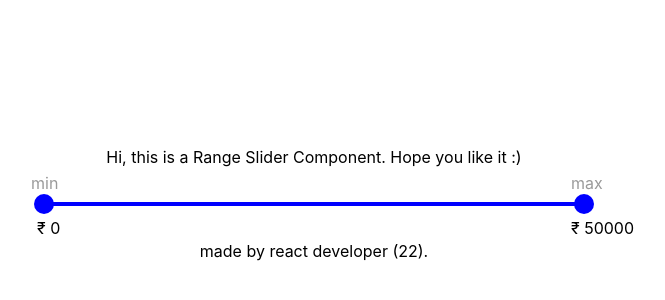
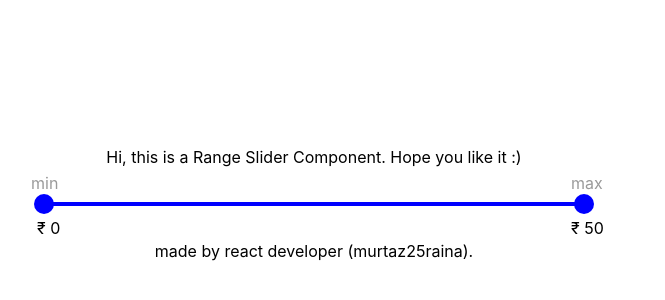
Before and after one commit to murtaz25raina/testingDeploying, a React (Create React App) app: page / in a window 1280 px wide. Shown: the part 196-496 px from the top of the page, without its empty margins (326-991 px from the left). Built offline with nearby package versions, Linux system fonts and the light colour scheme.

Commit message:
text added at bottom

```diff
--- a/src/App.js
+++ b/src/App.js
@@ -10,15 +10,15 @@ function App() {
       </div>
       <RangeSlider
         min={0}
-        max={50000}
-        steps={100}
+        max={50}
+        steps={1}
         stepUnit={"₹"}
         dotColor="blue"
         rangeColor="blue"
         outerColor="#c5c3c3"
         valueHandler={(e) => console.log(e)}
       />
-      <div style={{ marginTop: "30px" }}>made by react developer {"(22)"}.</div>
+      <div style={{ marginTop: "30px" }}>made by react developer {"(murtaz25raina)"}.</div>
     </div>
   );
 }
```
